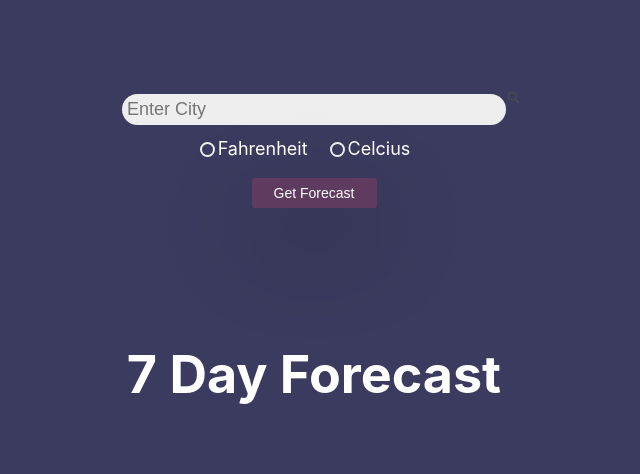
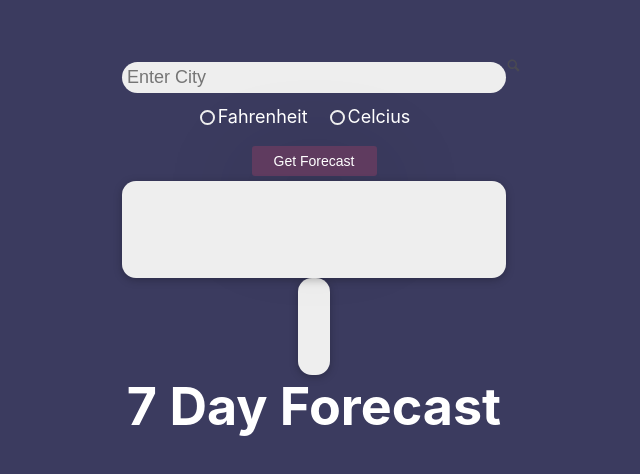
Before and after one commit to jacobreese1/weather-web-app, a React (Create React App) app in the folder weather-web-app/: page / in a window 1280 px wide. Shown: the part 172-646 px from the top of the page, without its empty margins (326-966 px from the left). Built offline with nearby package versions, Linux system fonts and the light colour scheme; no server answers.

Commit message:
create card component

```diff
--- a/weather-web-app/src/App.js
+++ b/weather-web-app/src/App.js
@@ -2,13 +2,16 @@ import "./App.css";
 import CurrentWeather from "./components/CurrentWeather";
 import WeeklyForecast from "./components/WeeklyForecast";
 import Forecast from "./components/Forecast";
+import Card from "./components/elements/Card";
 
 const App = () => {
   return (
     <div className="App">
       <header className="App-header">
         <Forecast />
-        <CurrentWeather />
+        <Card>
+          <CurrentWeather />
+        </Card>
         <WeeklyForecast />
       </header>
     </div>
--- a/weather-web-app/src/components/CurrentWeather.js
+++ b/weather-web-app/src/components/CurrentWeather.js
@@ -34,7 +34,7 @@ const CurrentWeather = () => {
   }, [latitude, longitude]);
 
   return (
-    <div>
+    <div className={styles.conditions}>
       <Conditions responseObj={responseObj} />
     </div>
   );
--- a/weather-web-app/src/components/CurrentWeather.module.css
+++ b/weather-web-app/src/components/CurrentWeather.module.css
@@ -0,0 +1,6 @@
+@import "../design/css-variables.css";
+
+
+.conditions {
+    list-style: none;
+}
--- a/weather-web-app/src/components/Forecast.js
+++ b/weather-web-app/src/components/Forecast.js
@@ -3,6 +3,7 @@ import Conditions from "./conditions/Conditions";
 import styles from "./Forecast.module.css";
 import RadioButton from "./elements/RadioButton";
 import Button from "./elements/Button";
+import Card from "./elements/Card";
 
 const Forecast = () => {
   const [responseObj, setResponseObj] = useState({});
@@ -71,7 +72,9 @@ const Forecast = () => {
         </div>
         <Button type="submit" label="Get Forecast" />
       </form>
-      <Conditions responseObj={responseObj} />
+      <Card>
+        <Conditions responseObj={responseObj} />
+      </Card>
     </div>
   );
 };
--- a/weather-web-app/src/components/conditions/Conditions.module.css
+++ b/weather-web-app/src/components/conditions/Conditions.module.css
@@ -1,9 +1,13 @@
 @import "../../design/css-variables.css";
 
 .container {
-    display: flex;
-    margin-top: 15px;
-    justify-content: center;
-    margin-top: 15px;
-    margin-bottom: 50px; /*remove after creating card*/
+  display: flex;
+  margin-top: 15px;
+  justify-content: center;
+  margin-top: 15px;
+  margin-bottom: 50px; /*remove after creating card*/
 }
+
+li {
+  list-style: none;
+}
--- a/weather-web-app/src/components/elements/Button.module.css
+++ b/weather-web-app/src/components/elements/Button.module.css
@@ -1,3 +1,5 @@
+@import "../../design/css-variables.css";
+
 .btn {
   outline: none;
   border: none;
--- /dev/null
+++ b/weather-web-app/src/components/elements/Card.js
@@ -0,0 +1,7 @@
+import classes from "./Card.module.css";
+
+const Card = (props) => {
+  return <div className={classes.card}>{props.children}</div>;
+};
+
+export default Card;
--- /dev/null
+++ b/weather-web-app/src/components/elements/Card.module.css
@@ -0,0 +1,9 @@
+@import "../../design/css-variables.css";
+
+.card {
+  padding: 1rem;
+  box-shadow: 0 2px 8px rgba(0, 0, 0, 0.25);
+  border-radius: 14px;
+  background-color: var(--color-gray-light-1);
+  color: var(--color-gray-dark-3);
+}
```
Lines whose indentation alone changed are shown as unchanged.
